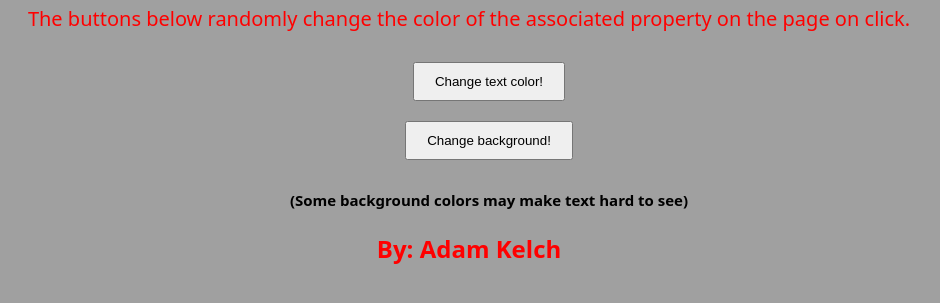
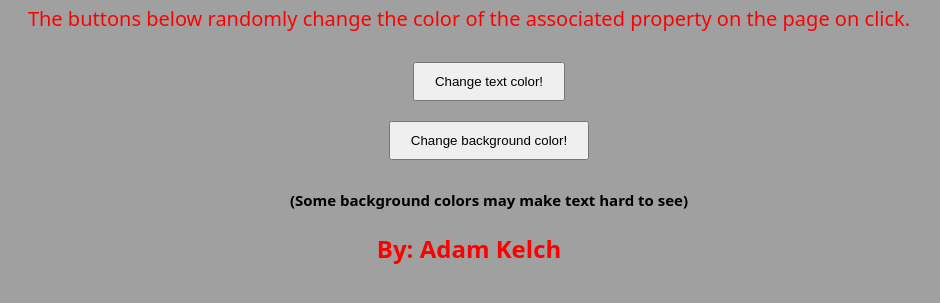
Before and after one commit to akelch11/ColorChangingButtons, a plain HTML site: page index.html in a window 1280 px wide. Shown: the part 85-388 px from the top of the page, without its empty margins (171-1111 px from the left). Drawn offline with Linux system fonts and the light colour scheme.

Commit message:
Update index.html

```diff
--- a/index.html
+++ b/index.html
@@ -19,7 +19,7 @@
      </li>
    <l1>
    <button id = "background" class = "format">
-     Change background!
+     Change background color!
    </button>
      <h4> (Some background colors may make text hard to see)</h4>
      </li>
```
